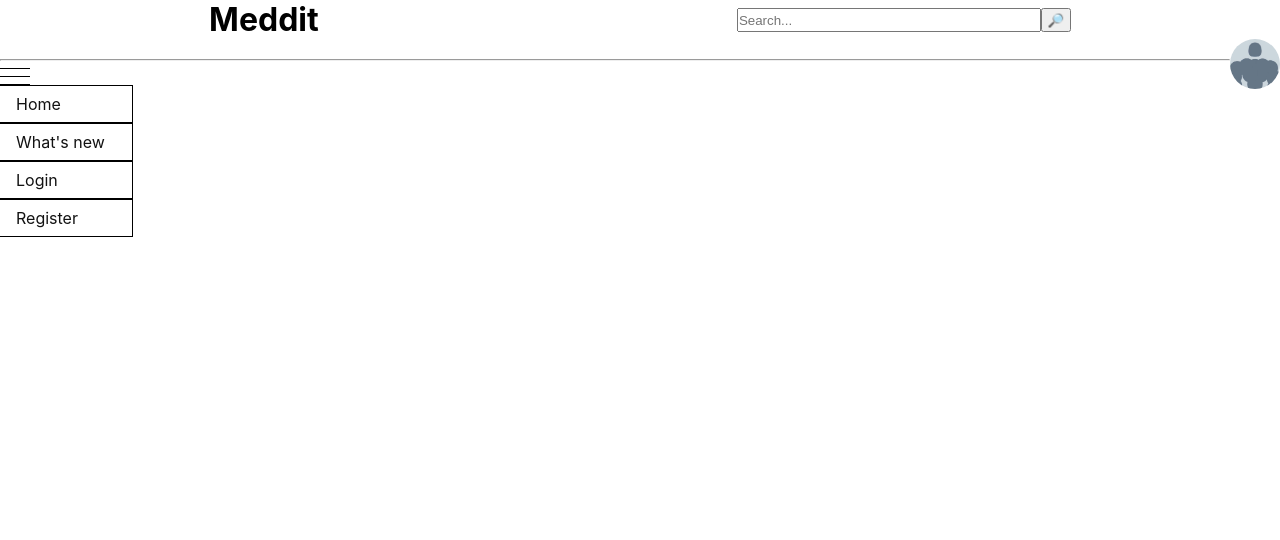
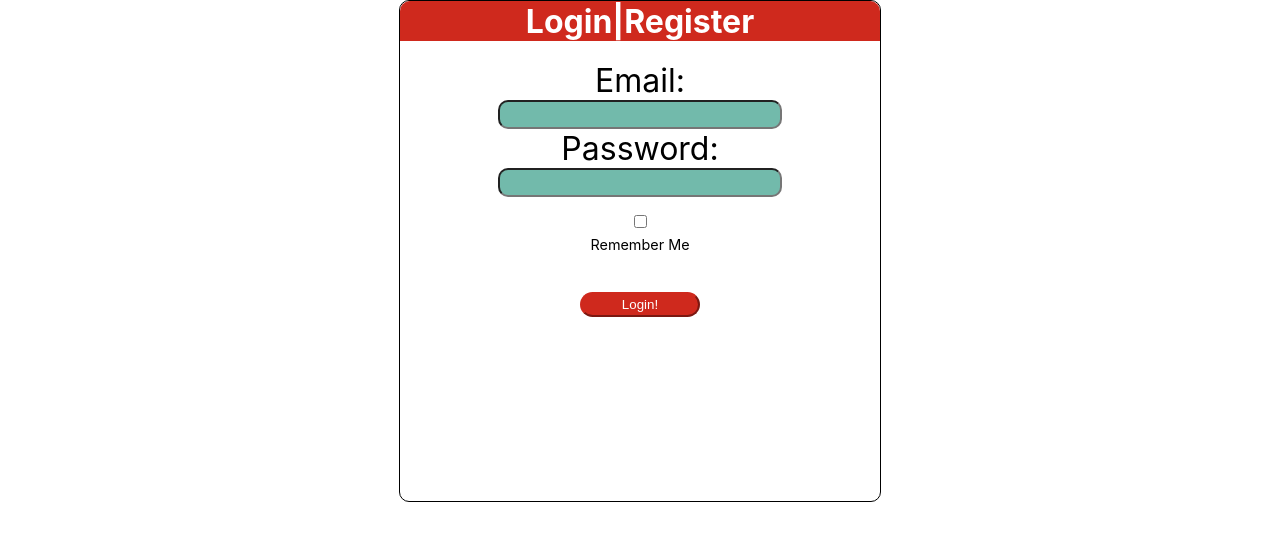
Before and after one commit to KoussayDhifi/Meddit, a React (Create React App) app: page /login in a window 1280 px wide. Shown: the top 540 px of the page. Built offline with nearby package versions, Linux system fonts and the light colour scheme.

Commit message:
Done with login frontend

```diff
--- a/package.json
+++ b/package.json
@@ -8,6 +8,8 @@
     "@testing-library/user-event": "^12.8.3",
     "react": "^17.0.2",
     "react-dom": "^17.0.2",
+    "react-router": "^5.2.1",
+    "react-router-dom": "^5.3.0",
     "react-scripts": "4.0.3",
     "web-vitals": "^1.1.2"
   },
@@ -35,5 +37,5 @@
       "last 1 safari version"
     ]
   },
-  "proxy":"http://127.0.0.1:5000/"
+  "proxy": "http://127.0.0.1:5000/"
 }
--- a/src/App.js
+++ b/src/App.js
@@ -1,9 +1,14 @@
 import NavBar from './Components/navBar/navBar.js'
+import Login from './Components/Authentication/login.js'
+import {BrowserRouter as Router,Route,Link} from 'react-router-dom'
 
 function App() {
   return (
     <div className="App">
-      <NavBar />
+      <Router>
+        <Route path="/login" component={Login}/>
+      </Router>
+
     </div>
   );
 }
--- /dev/null
+++ b/src/Components/Authentication/login.css
@@ -0,0 +1,102 @@
+.Login
+{
+  text-align: center;
+  display: flex;
+  justify-content: center;
+
+
+}
+
+form
+{
+  height: 500px;
+  border-radius: 10px;
+  width: 480px;
+  border: black 1px solid;
+}
+
+
+.Login form label
+{
+  font-size: 200%;
+}
+.Login form input[type="email"]
+{
+  height: 25px;
+  width: 280px;
+  font-size: 125%;
+  border-radius: 10px;
+  background-color: #72baab;
+  color:#FFFF;
+}
+
+.Login form input[type="password"]
+{
+  height: 25px;
+  width: 280px;
+  font-size: 125%;
+  border-radius: 10px;
+  background-color: #72baab;
+  color:#FFFF;
+}
+
+.Login form input[type="submit"]
+{
+  width:120px;
+  height: 25px;
+  background-color: #cf291d;
+  color:#FFFF;
+  border-radius: 25px;
+  border-color: #cf291d;
+}
+
+.Login form input[type="submit"]:hover
+{
+  animation-name: login;
+  animation-duration: 1s;
+  cursor: pointer;
+  background-color: #FFFF;
+  color: #cf291d;
+}
+
+
+.title
+{
+  border-top: 1px #cf291d solid;
+  border-radius: 10px     10px      0       0;
+  background-color: #cf291d;
+  color:#FFFF;
+  text-align: center;
+
+}
+
+
+p
+{
+  font-size: 45%;
+}
+
+a
+{
+  text-decoration: none;
+  color:#FFF;
+}
+a:hover
+{
+  animation-name: title;
+  animation-duration: 1s;
+  color:#121212;
+}
+
+
+/*Animations*/
+
+@keyframes login {
+  from {background-color:#cf291d;color: #FFFF}
+  to {background-color: #FFFF;color:#cf291d }
+}
+
+@keyframes title {
+  from {color:#FFFF}
+  to {color:#121212}
+}
--- /dev/null
+++ b/src/Components/Authentication/login.js
@@ -0,0 +1,27 @@
+import './login.css'
+
+const Login = () => {
+      return (
+        <div className="Login">
+          <form>
+            <div className="title">
+              <h1><a href="/login">Login</a>|<a href="/register">Register</a></h1>
+            </div>
+            <br/>
+            <label for="email">Email:</label><br/>
+            <input type="email" id="email" className="email"/><br/>
+            <label for="password">Password:</label><br/>
+            <input type="password" id="password" className="password"/><br/>
+            <input type="checkbox" id="remember" className="remember"/><label class="rememberlabel" for="remember"><p>Remember Me</p></label>
+            <br/>
+            <input type="submit" value="Login!"/>
+          </form>
+        </div>
+      )
+
+
+
+
+}
+
+export default Login;
```
Also changed, not shown: 1 other file (tests, documents, lock files or other folders).
